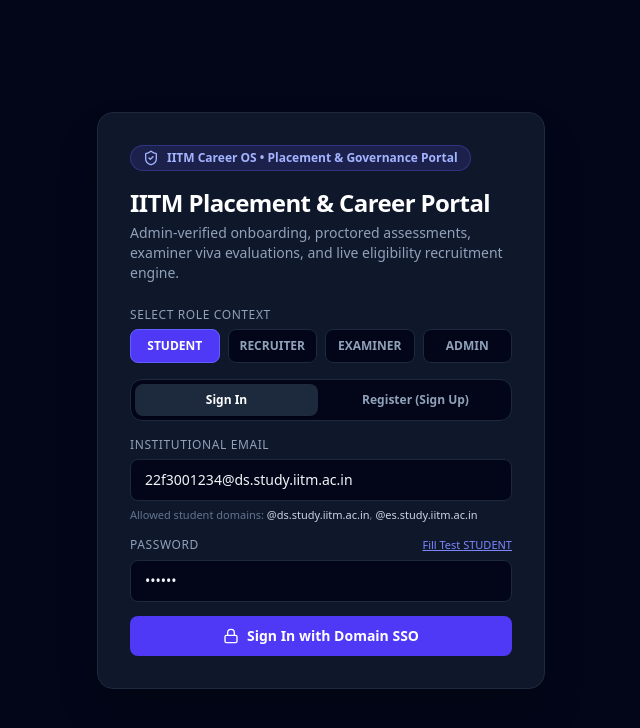
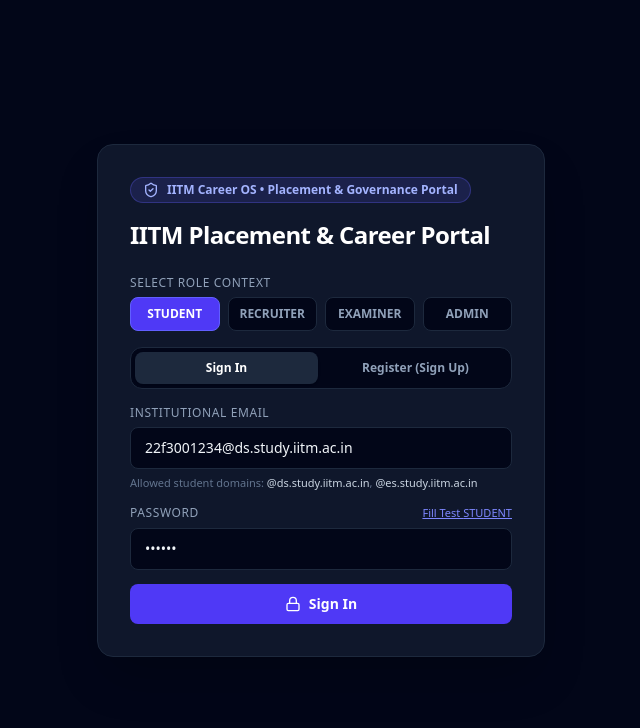
Before and after one commit to LalitIITM/placement_portal_gemini, a React (Vite) app in the folder frontend/: page / in a window 1280 px wide. Shown: the top 728 px of the page, without its empty margins (319-959 px from the left). Built offline with nearby package versions, Linux system fonts and the light colour scheme.

Commit message:
ui(landing): remove descriptive subtitle and simplify submit button label to Sign In

```diff
--- a/frontend/src/App.tsx
+++ b/frontend/src/App.tsx
@@ -1767,10 +1767,6 @@ export default function App() {
           <h1 className="text-2xl font-bold tracking-tight text-white">
             IITM Placement & Career Portal
           </h1>
-          <p className="text-slate-400 text-sm mt-1">
-            Admin-verified onboarding, proctored assessments, examiner viva evaluations, and live
-            eligibility recruitment engine.
-          </p>
 
           <div className="mt-6 space-y-4">
             <div>
@@ -1986,7 +1982,7 @@ export default function App() {
                 <Lock className="w-4 h-4" />
                 {authMode === "SIGN_UP" && selectedRole !== "ADMIN"
                   ? `Submit ${selectedRole} Registration for Admin Approval`
-                  : "Sign In with Domain SSO"}
+                  : "Sign In"}
               </button>
             </form>
           </div>
```
